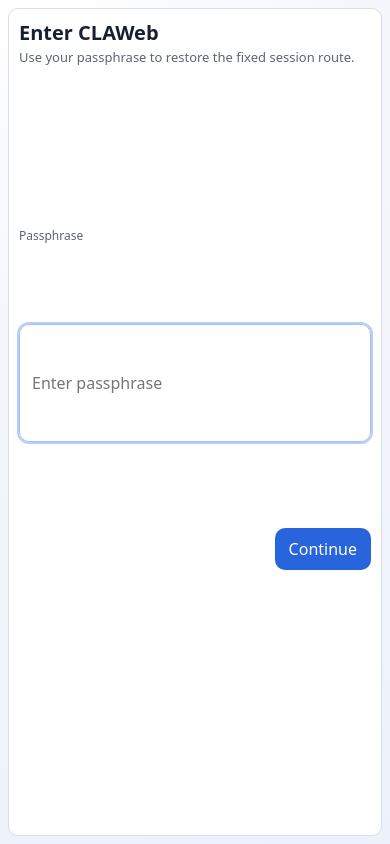
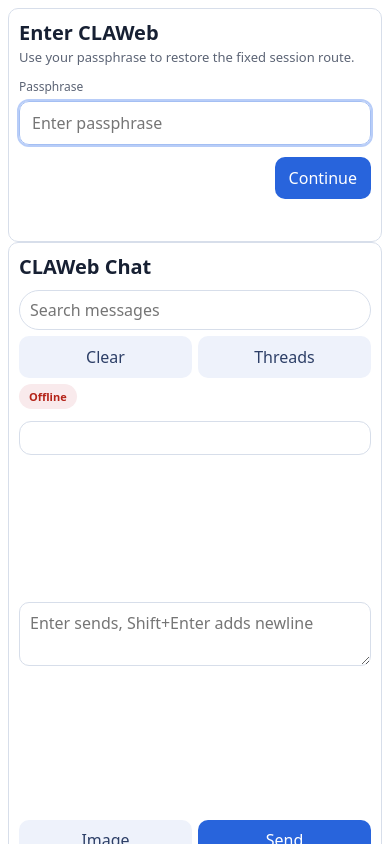
Before and after one commit to Aloira-ai/claweb, a website: page public/claweb/index.html in a window 390 px wide. Drawn offline with Linux system fonts and the light colour scheme.

Commit message:
fix(ui): borrow webchat mobile viewport layout for claweb

```diff
--- a/public/claweb/index.html
+++ b/public/claweb/index.html
@@ -4,7 +4,7 @@
   <meta charset="UTF-8" />
   <meta name="viewport" content="width=device-width, initial-scale=1.0" />
   <title>CLAWeb Entry</title>
-  <link rel="stylesheet" href="/claweb/style.css?v=20260312-21" />
+  <link rel="stylesheet" href="/claweb/style.css?v=20260312-22" />
 </head>
 <body>
   <main class="app">
--- a/public/claweb/style.css
+++ b/public/claweb/style.css
@@ -29,6 +29,10 @@ body {
   padding: 16px;
   display: grid;
   align-items: center;
+}
+
+#chat-panel {
+  min-height: 0;
 }
 
 .panel {
@@ -309,6 +313,7 @@ button:disabled {
   gap: 10px;
   min-height: 280px;
   max-height: 58dvh;
+  -webkit-overflow-scrolling: touch;
 }
 
 .msg {
@@ -494,14 +499,32 @@ button:disabled {
 }
 
 @media (max-width: 720px) {
+  body {
+    position: fixed;
+    inset: 0;
+    width: 100%;
+    height: 100dvh;
+    overflow: hidden;
+  }
+
   .app {
     padding: 8px;
     align-items: stretch;
+    height: 100dvh;
+    min-height: 100dvh;
   }
 
   .panel {
     padding: 10px;
     border-radius: 10px;
+  }
+
+  #chat-panel {
+    display: grid;
+    grid-template-rows: auto auto minmax(0, 1fr) auto auto;
+    height: calc(100dvh - 16px);
+    max-height: calc(100dvh - 16px);
+    overflow: hidden;
   }
 
   .topbar {
@@ -534,8 +557,10 @@ button:disabled {
   }
 
   .search-results {
-    max-height: 28dvh;
+    max-height: 24dvh;
+    min-height: 0;
     padding: 8px;
+    overflow: auto;
   }
 
   .search-hit {
@@ -543,8 +568,9 @@ button:disabled {
   }
 
   .messages {
-    min-height: 220px;
-    max-height: 46dvh;
+    min-height: 0;
+    max-height: none;
+    height: 100%;
     padding: 10px;
     gap: 8px;
   }
@@ -605,7 +631,8 @@ button:disabled {
   }
 
   #message-input {
-    min-height: 64px;
+    min-height: 56px;
+    max-height: 22dvh;
     padding: 9px 10px;
   }
 
@@ -637,6 +664,11 @@ button:disabled {
 }
 
 @media (max-width: 420px) {
+  #chat-panel {
+    height: calc(100dvh - 12px);
+    max-height: calc(100dvh - 12px);
+  }
+
   .topbar-actions {
     grid-template-columns: 1fr 1fr;
   }
@@ -652,8 +684,7 @@ button:disabled {
   }
 
   .messages {
-    min-height: 200px;
-    max-height: 42dvh;
+    min-height: 0;
   }
 
   .msg {
@@ -661,6 +692,7 @@ button:disabled {
   }
 
   #message-input {
-    min-height: 56px;
+    min-height: 52px;
+    max-height: 20dvh;
   }
 }
```
